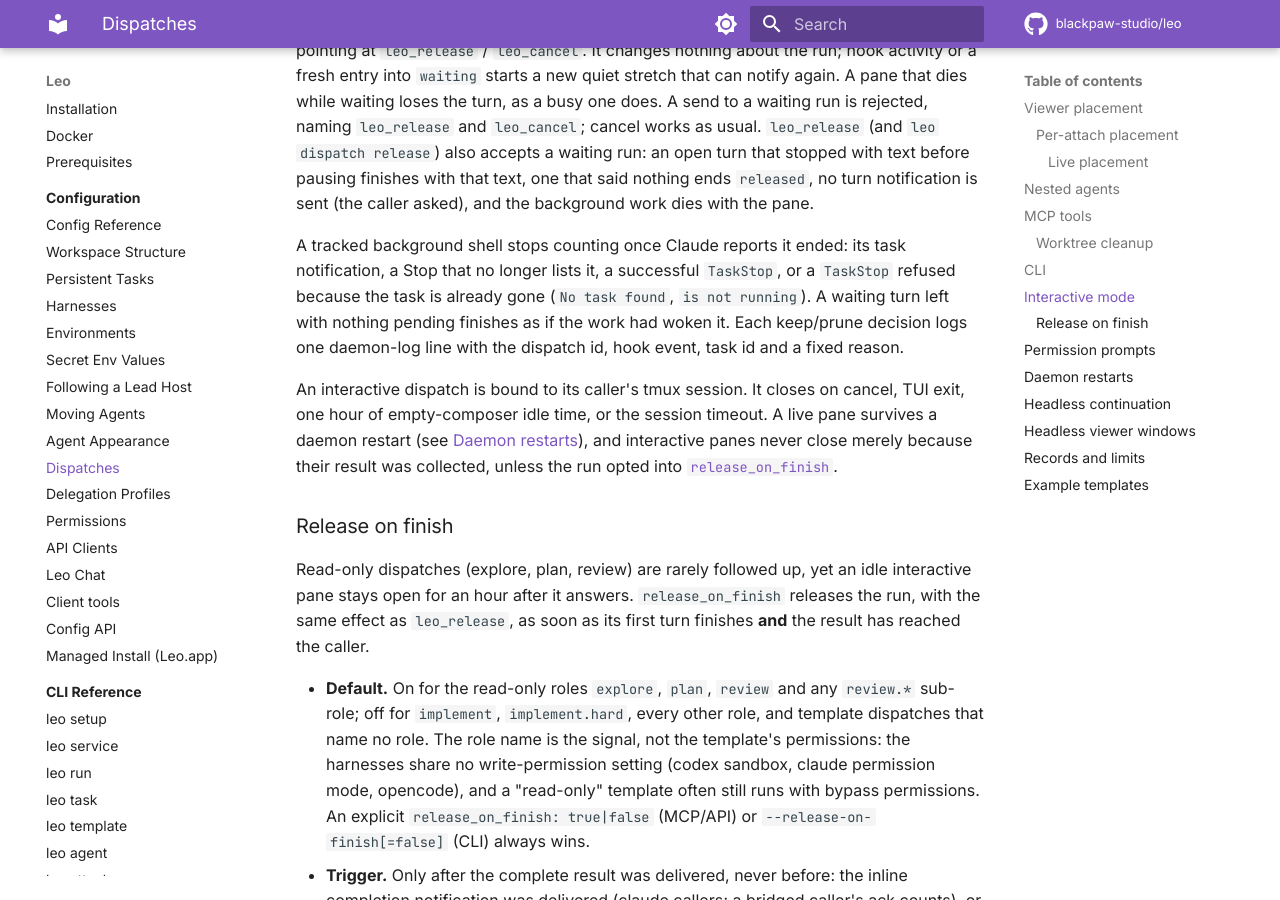
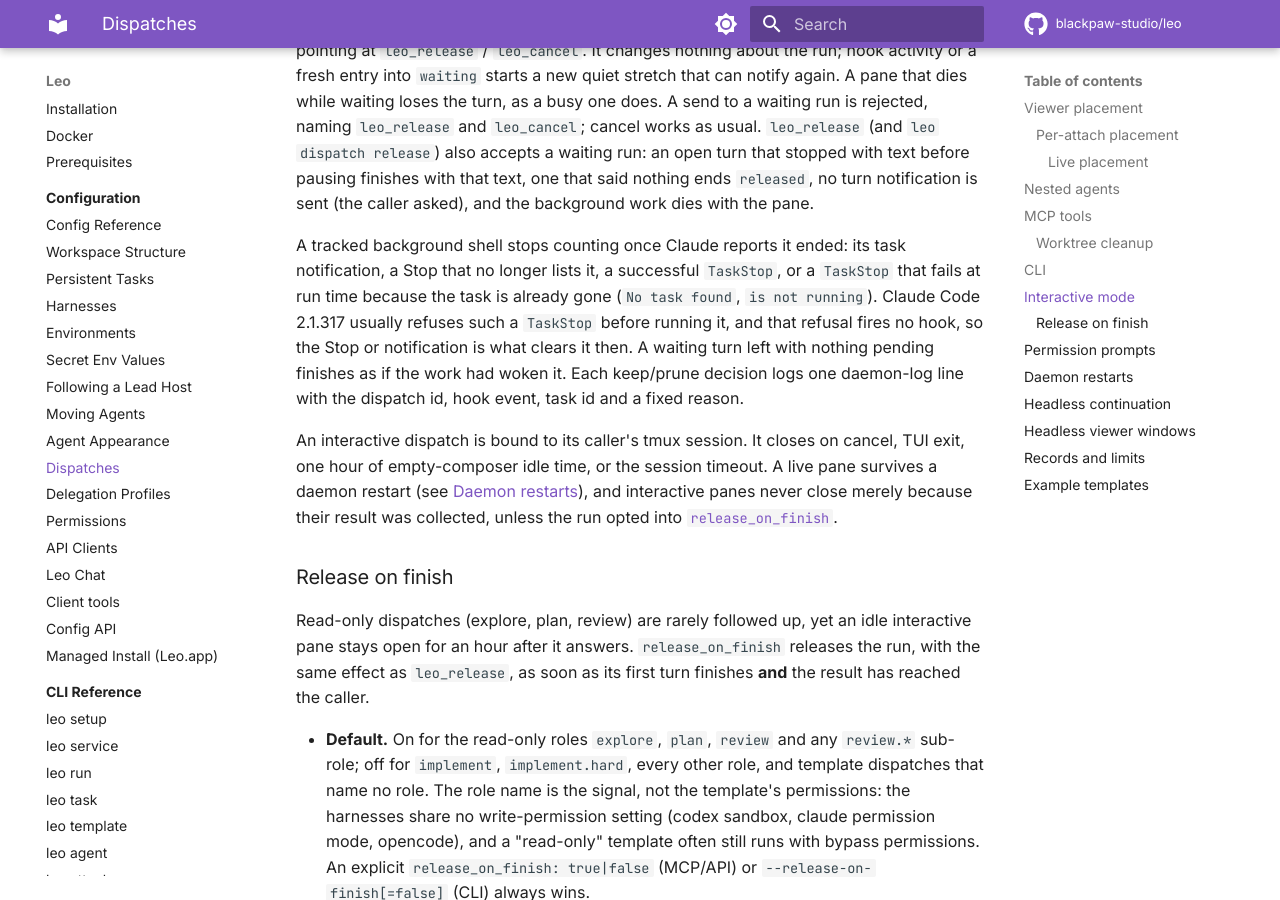
Before and after one commit to blackpaw-studio/leo, an MkDocs documentation site: the page built from docs/configuration/dispatches.md, in a window 1280 px wide and 900 px high, scrolled down 9402 px. Built offline with MkDocs 1.6.1 and Material for MkDocs 9.7.7, drawn with Linux system fonts in a browser that asks for light colours; comment, search, counter and statistics services are not loaded.

Commit message:
fix(dispatch): match TaskStop's real gone errors from the live check
Live on Claude Code 2.1.317: PostToolUseFailure carries the reason in
`error`, and TaskStop's gone errors are "No task found with ID: <id>"
and "Task <id> is not running (status: <s>)". "Task not found" belongs
to TaskGet, so it no longer counts. Claude also checks both in
validateInput, where a refusal fires no hook at all; only a failure
raised from the call itself reaches leo. Docs and changelog say so.

Claude-Session: https://claude.ai/code/session_01NHCXhWGgNfdJExirV6WCtT

```diff
--- a/docs/configuration/dispatches.md
+++ b/docs/configuration/dispatches.md
@@ -421,9 +421,11 @@ caller asked), and the background work dies with the pane.
 
 A tracked background shell stops counting once Claude reports it ended: its
 task notification, a Stop that no longer lists it, a successful `TaskStop`,
-or a `TaskStop` refused because the task is already gone (`No task found`,
-`is not running`). A waiting turn left with nothing pending finishes as if
-the work had woken it. Each keep/prune decision logs one daemon-log line with
+or a `TaskStop` that fails at run time because the task is already gone
+(`No task found`, `is not running`). Claude Code 2.1.317 usually refuses such
+a `TaskStop` before running it, and that refusal fires no hook, so the Stop
+or notification is what clears it then. A waiting turn left with nothing
+pending finishes as if the work had woken it. Each keep/prune decision logs one daemon-log line with
 the dispatch id, hook event, task id and a fixed reason.
 
 An interactive dispatch is bound to its caller's tmux session. It closes on
```
Also changed, not shown: CHANGELOG.md (+5 -4 lines), 2 other files.
